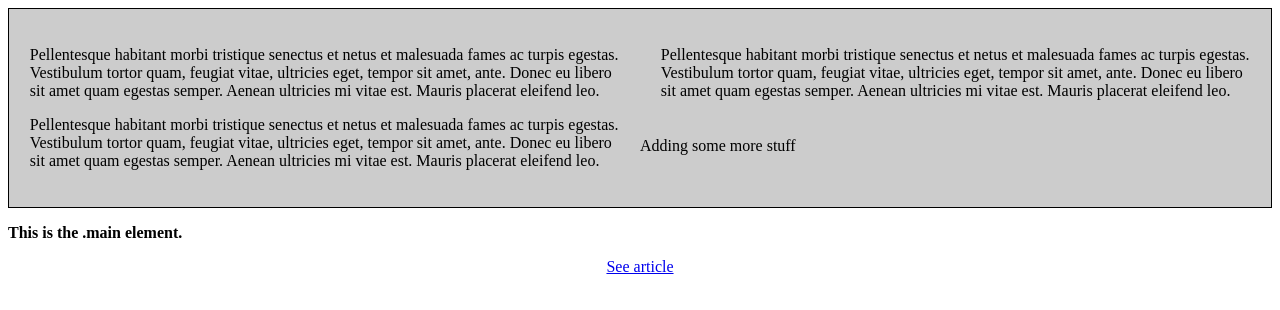
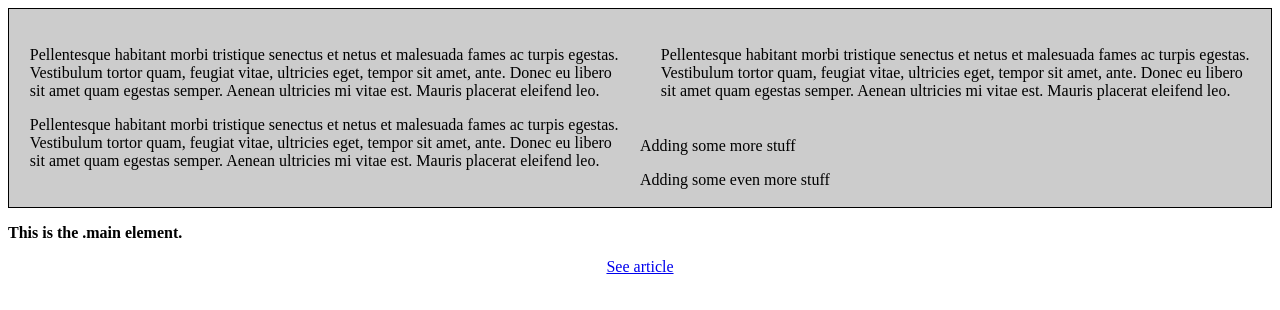
Before and after one commit to aungureanu614/git-practice, a plain HTML site: page index.html in a window 1280 px wide. Drawn offline with Linux system fonts and the light colour scheme.

Commit message:
more-stuff

```diff
--- a/index.html
+++ b/index.html
@@ -19,6 +19,9 @@
         <div class="el-3">
             <p>Adding some more stuff</p>
         </div>
+        <div class="el-4">
+            <p>Adding some even more stuff</p>
+        </div>
     </div>
     <div class="main">
         <p>This is the .main element.</p>
```
